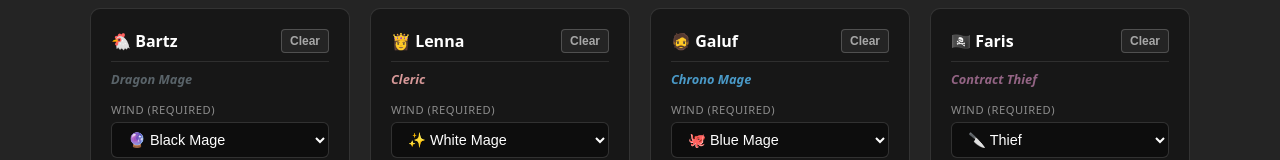
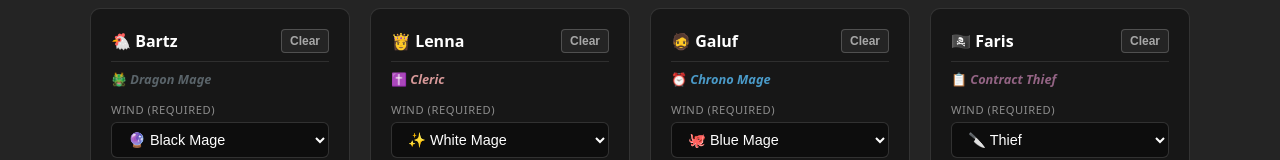
Before and after one commit to DiazAilan/ffv-job-selector, a React (Vite) app: page / in a window 1280 px wide. Both pictures are taken after a click on the button "Random All". Shown: the part 231-391 px from the top of the page. Built offline with nearby package versions, Linux system fonts and the light colour scheme.

Commit message:
Add combo emojis, avoid base job emojis, symmetric job combo lookup
Co-authored-by: Cursor <cursoragent@cursor.com>

```diff
--- a/src/App.tsx
+++ b/src/App.tsx
@@ -5,7 +5,7 @@ import {
   ALL_JOBS,
   findJobById,
 } from './data/jobs'
-import { getJobComboTitle } from './data/jobCombos'
+import { getJobCombo } from './data/jobCombos'
 import { mixHexColors } from './utils/color'
 import {
   type SavedSelections,
@@ -263,6 +263,7 @@ function App() {
           const otherOptions = getJobOptions('otherJob', charId)
           const windJob = s.windJob ? findJobById(s.windJob) : null
           const otherJob = s.otherJob ? findJobById(s.otherJob) : null
+          const combo = s.windJob && s.otherJob ? getJobCombo(s.windJob, s.otherJob) : null
 
           return (
             <section key={charId} className="character-card">
@@ -277,14 +278,14 @@ function App() {
                   Clear
                 </button>
               </div>
-              {s.windJob && s.otherJob && windJob && otherJob && getJobComboTitle(s.windJob, s.otherJob) && (
+              {combo && windJob && otherJob && (
                 <p
                   className="combo-title"
                   style={{
                     color: mixHexColors(windJob.color, otherJob.color),
                   }}
                 >
-                  {getJobComboTitle(s.windJob, s.otherJob)}
+                  {combo.emoji} {combo.title}
                 </p>
               )}
               <div className="slots">
--- a/src/data/jobCombos.ts
+++ b/src/data/jobCombos.ts
@@ -1,128 +1,138 @@
 /**
- * Fancy titles for Wind + Other job combinations.
+ * Fancy titles and emojis for Wind + Other job combinations.
  * Key format: "windJobId|otherJobId"
  */
-export const JOB_COMBO_TITLES: Record<string, string> = {
+export interface JobCombo {
+  title: string
+  emoji: string
+}
+
+export const JOB_COMBOS: Record<string, JobCombo> = {
   // Knight combos
-  'knight|white-mage': 'Paladin',
-  'knight|black-mage': 'Dark Knight',
-  'knight|monk': 'Champion',
-  'knight|red-mage': 'Spellblade',
-  'knight|mystic-knight': 'Rune Knight',
-  'knight|samurai': 'Blade Master',
-  'knight|dragoon': 'Dragon Knight',
-  'knight|summoner': 'Knight Summoner',
-  'knight|berserker': 'Ravager',
-  'knight|ninja': 'Shadow Knight',
-  'knight|ranger': 'Forest Knight',
-  'knight|beastmaster': 'Beast Knight',
-  'knight|thief': 'Rogue',
-  'knight|blue-mage': 'Rune Knight',
-  'knight|time-mage': 'Temporal Knight',
-  'knight|geomancer': 'Terra Knight',
-  'knight|bard': 'War Bard',
-  'knight|dancer': 'Blade Dancer',
-  'knight|chemist': 'Battle Medic',
+  'knight|white-mage': { title: 'Paladin', emoji: '⚜️' },
+  'knight|black-mage': { title: 'Dark Knight', emoji: '🌑' },
+  'knight|monk': { title: 'Champion', emoji: '🏆' },
+  'knight|red-mage': { title: 'Spellblade', emoji: '🪄' },
+  'knight|mystic-knight': { title: 'Rune Knight', emoji: '📜' },
+  'knight|samurai': { title: 'Blade Master', emoji: '⚔️' },
+  'knight|dragoon': { title: 'Dragon Knight', emoji: '🐲' },
+  'knight|summoner': { title: 'Knight Summoner', emoji: '🦅' },
+  'knight|berserker': { title: 'Ravager', emoji: '😤' },
+  'knight|ninja': { title: 'Shadow Knight', emoji: '🌑' },
+  'knight|ranger': { title: 'Forest Knight', emoji: '🌲' },
+  'knight|beastmaster': { title: 'Beast Knight', emoji: '🐺' },
+  'knight|thief': { title: 'Rogue', emoji: '🎭' },
+  'knight|blue-mage': { title: 'Rune Knight', emoji: '📜' },
+  'knight|time-mage': { title: 'Temporal Knight', emoji: '⏰' },
+  'knight|geomancer': { title: 'Terra Knight', emoji: '🗻' },
+  'knight|bard': { title: 'War Bard', emoji: '🎺' },
+  'knight|dancer': { title: 'Blade Dancer', emoji: '💃' },
+  'knight|chemist': { title: 'Battle Medic', emoji: '🩹' },
   // Monk combos
-  'monk|white-mage': 'Martial Sage',
-  'monk|black-mage': 'Mystic',
-  'monk|ninja': 'Martial Artist',
-  'monk|chemist': 'Alchemist',
-  'monk|berserker': 'Brawler',
-  'monk|red-mage': 'War Mage',
-  'monk|summoner': 'Summoning Monk',
-  'monk|samurai': 'Iron Fist',
-  'monk|dragoon': 'Dragon Fist',
-  'monk|thief': 'Street Fighter',
-  'monk|blue-mage': 'Beast Sage',
-  'monk|mystic-knight': 'Spellfist',
-  'monk|time-mage': 'Chrono Monk',
-  'monk|beastmaster': 'Beast Fist',
-  'monk|geomancer': 'Earth Fist',
-  'monk|ranger': 'Hunt Master',
-  'monk|bard': 'Battle Dancer',
-  'monk|dancer': 'Martial Dancer',
+  'monk|white-mage': { title: 'Martial Sage', emoji: '🧘' },
+  'monk|black-mage': { title: 'Mystic', emoji: '📿' },
+  'monk|ninja': { title: 'Martial Artist', emoji: '🥋' },
+  'monk|chemist': { title: 'Alchemist', emoji: '⚗️' },
+  'monk|berserker': { title: 'Brawler', emoji: '✊' },
+  'monk|red-mage': { title: 'War Mage', emoji: '🪄' },
+  'monk|summoner': { title: 'Summoning Monk', emoji: '🙏' },
+  'monk|samurai': { title: 'Iron Fist', emoji: '✊' },
+  'monk|dragoon': { title: 'Dragon Fist', emoji: '🐲' },
+  'monk|thief': { title: 'Street Fighter', emoji: '🥊' },
+  'monk|blue-mage': { title: 'Beast Sage', emoji: '🦎' },
+  'monk|mystic-knight': { title: 'Spellfist', emoji: '💫' },
+  'monk|time-mage': { title: 'Chrono Monk', emoji: '⏱️' },
+  'monk|beastmaster': { title: 'Beast Fist', emoji: '🦁' },
+  'monk|geomancer': { title: 'Earth Fist', emoji: '🪨' },
+  'monk|ranger': { title: 'Hunt Master', emoji: '🎯' },
+  'monk|bard': { title: 'Battle Dancer', emoji: '🥁' },
+  'monk|dancer': { title: 'Martial Dancer', emoji: '🕺' },
   // Thief combos
-  'thief|ninja': 'Assassin',
-  'thief|ranger': 'Scout',
-  'thief|dancer': 'Trickster',
-  'thief|bard': 'Minstrel',
-  'thief|white-mage': 'Healing Hand',
-  'thief|black-mage': 'Shadow Mage',
-  'thief|blue-mage': 'Spell Thief',
-  'thief|red-mage': 'Crimson Rogue',
-  'thief|time-mage': 'Time Thief',
-  'thief|summoner': 'Contract Thief',
-  'thief|berserker': 'Cutthroat',
-  'thief|mystic-knight': 'Arcane Blade',
-  'thief|beastmaster': 'Beast Tamer',
-  'thief|geomancer': 'Nature Thief',
-  'thief|dragoon': 'Lance Thief',
-  'thief|samurai': 'Ronin',
-  'thief|chemist': 'Poisoner',
+  'thief|ninja': { title: 'Assassin', emoji: '🎭' },
+  'thief|ranger': { title: 'Scout', emoji: '🔭' },
+  'thief|dancer': { title: 'Trickster', emoji: '🃏' },
+  'thief|bard': { title: 'Minstrel', emoji: '🎸' },
+  'thief|white-mage': { title: 'Healing Hand', emoji: '✋' },
+  'thief|black-mage': { title: 'Shadow Mage', emoji: '🌑' },
+  'thief|blue-mage': { title: 'Spell Thief', emoji: '📜' },
+  'thief|red-mage': { title: 'Crimson Rogue', emoji: '❤️' },
+  'thief|time-mage': { title: 'Time Thief', emoji: '⏱️' },
+  'thief|summoner': { title: 'Contract Thief', emoji: '📋' },
+  'thief|berserker': { title: 'Cutthroat', emoji: '☠️' },
+  'thief|mystic-knight': { title: 'Arcane Blade', emoji: '🪄' },
+  'thief|beastmaster': { title: 'Beast Tamer', emoji: '🦜' },
+  'thief|geomancer': { title: 'Nature Thief', emoji: '🍃' },
+  'thief|dragoon': { title: 'Lance Thief', emoji: '🦅' },
+  'thief|samurai': { title: 'Ronin', emoji: '🎌' },
+  'thief|chemist': { title: 'Poisoner', emoji: '☠️' },
   // Black Mage combos
-  'black-mage|white-mage': 'Sage',
-  'black-mage|summoner': 'Warlock',
-  'black-mage|red-mage': 'Magus',
-  'black-mage|blue-mage': 'Arcanist',
-  'black-mage|geomancer': 'Elementalist',
-  'black-mage|mystic-knight': 'Dark Knight',
-  'black-mage|time-mage': 'Chronomancer',
-  'black-mage|monk': 'Mystic',
-  'black-mage|knight': 'Spellblade',
-  'black-mage|thief': 'Shadow Mage',
-  'black-mage|berserker': 'Berserker Mage',
-  'black-mage|beastmaster': 'Beast Mage',
-  'black-mage|ninja': 'Shadow Caster',
-  'black-mage|ranger': 'Hunt Mage',
-  'black-mage|bard': 'Dark Bard',
-  'black-mage|dragoon': 'Dragon Mage',
-  'black-mage|dancer': 'Dark Dancer',
-  'black-mage|samurai': 'Blade Mage',
-  'black-mage|chemist': 'Alchemist',
+  'black-mage|white-mage': { title: 'Sage', emoji: '📖' },
+  'black-mage|summoner': { title: 'Warlock', emoji: '👹' },
+  'black-mage|red-mage': { title: 'Magus', emoji: '🪄' },
+  'black-mage|blue-mage': { title: 'Arcanist', emoji: '📜' },
+  'black-mage|geomancer': { title: 'Elementalist', emoji: '🌪️' },
+  'black-mage|mystic-knight': { title: 'Dark Knight', emoji: '⚔️' },
+  'black-mage|time-mage': { title: 'Chronomancer', emoji: '⏰' },
+  'black-mage|monk': { title: 'Mystic', emoji: '📿' },
+  'black-mage|knight': { title: 'Spellblade', emoji: '🪄' },
+  'black-mage|thief': { title: 'Shadow Mage', emoji: '🌑' },
+  'black-mage|berserker': { title: 'Berserker Mage', emoji: '😤' },
+  'black-mage|beastmaster': { title: 'Beast Mage', emoji: '🦇' },
+  'black-mage|ninja': { title: 'Shadow Caster', emoji: '🌙' },
+  'black-mage|ranger': { title: 'Hunt Mage', emoji: '🎯' },
+  'black-mage|bard': { title: 'Dark Bard', emoji: '🎻' },
+  'black-mage|dragoon': { title: 'Dragon Mage', emoji: '🐲' },
+  'black-mage|dancer': { title: 'Dark Dancer', emoji: '👤' },
+  'black-mage|samurai': { title: 'Blade Mage', emoji: '🪄' },
+  'black-mage|chemist': { title: 'Alchemist', emoji: '⚗️' },
   // White Mage combos
-  'white-mage|summoner': 'White Summoner',
-  'white-mage|chemist': 'Medic',
-  'white-mage|time-mage': 'Oracle',
-  'white-mage|geomancer': 'Druid',
-  'white-mage|red-mage': 'Cleric',
-  'white-mage|blue-mage': 'Healing Sage',
-  'white-mage|knight': 'Paladin',
-  'white-mage|monk': 'Martial Sage',
-  'white-mage|thief': 'Healing Hand',
-  'white-mage|black-mage': 'Sage',
-  'white-mage|berserker': 'Battle Priest',
-  'white-mage|mystic-knight': 'Holy Knight',
-  'white-mage|beastmaster': 'Beast Healer',
-  'white-mage|ninja': 'Shadow Healer',
-  'white-mage|ranger': 'Forest Healer',
-  'white-mage|bard': 'Healing Bard',
-  'white-mage|dragoon': 'Holy Lancer',
-  'white-mage|dancer': 'Sacred Dancer',
-  'white-mage|samurai': 'Spirit Blade',
+  'white-mage|summoner': { title: 'White Summoner', emoji: '🕊️' },
+  'white-mage|chemist': { title: 'Medic', emoji: '🩺' },
+  'white-mage|time-mage': { title: 'Oracle', emoji: '👁️' },
+  'white-mage|geomancer': { title: 'Druid', emoji: '🌳' },
+  'white-mage|red-mage': { title: 'Cleric', emoji: '✝️' },
+  'white-mage|blue-mage': { title: 'Healing Sage', emoji: '💠' },
+  'white-mage|knight': { title: 'Paladin', emoji: '⚜️' },
+  'white-mage|monk': { title: 'Martial Sage', emoji: '🧘' },
+  'white-mage|thief': { title: 'Healing Hand', emoji: '✋' },
+  'white-mage|black-mage': { title: 'Sage', emoji: '📖' },
+  'white-mage|berserker': { title: 'Battle Priest', emoji: '⛪' },
+  'white-mage|mystic-knight': { title: 'Holy Knight', emoji: '✝️' },
+  'white-mage|beastmaster': { title: 'Beast Healer', emoji: '🦌' },
+  'white-mage|ninja': { title: 'Shadow Healer', emoji: '🌙' },
+  'white-mage|ranger': { title: 'Forest Healer', emoji: '🌲' },
+  'white-mage|bard': { title: 'Healing Bard', emoji: '🎸' },
+  'white-mage|dragoon': { title: 'Holy Lancer', emoji: '♰' },
+  'white-mage|dancer': { title: 'Sacred Dancer', emoji: '💃' },
+  'white-mage|samurai': { title: 'Spirit Blade', emoji: '🗡️' },
   // Blue Mage combos
-  'blue-mage|black-mage': 'Arcanist',
-  'blue-mage|red-mage': 'Spellblade',
-  'blue-mage|summoner': 'Eidolon',
-  'blue-mage|monk': 'Beast Sage',
-  'blue-mage|knight': 'Rune Knight',
-  'blue-mage|thief': 'Spell Thief',
-  'blue-mage|white-mage': 'Healing Sage',
-  'blue-mage|time-mage': 'Chrono Mage',
-  'blue-mage|berserker': 'Beast Rage',
-  'blue-mage|mystic-knight': 'Rune Blade',
-  'blue-mage|beastmaster': 'Beast Lord',
-  'blue-mage|geomancer': 'Nature Mage',
-  'blue-mage|ninja': 'Shadow Beast',
-  'blue-mage|ranger': 'Hunt Mage',
-  'blue-mage|bard': 'Song Mage',
-  'blue-mage|dragoon': 'Dragon Mage',
-  'blue-mage|dancer': 'Beast Dancer',
-  'blue-mage|samurai': 'Rune Blade',
-  'blue-mage|chemist': 'Alchemist',
+  'blue-mage|black-mage': { title: 'Arcanist', emoji: '📜' },
+  'blue-mage|red-mage': { title: 'Spellblade', emoji: '🪄' },
+  'blue-mage|summoner': { title: 'Eidolon', emoji: '👻' },
+  'blue-mage|monk': { title: 'Beast Sage', emoji: '🦎' },
+  'blue-mage|knight': { title: 'Rune Knight', emoji: '📜' },
+  'blue-mage|thief': { title: 'Spell Thief', emoji: '📖' },
+  'blue-mage|white-mage': { title: 'Healing Sage', emoji: '💠' },
+  'blue-mage|time-mage': { title: 'Chrono Mage', emoji: '⏰' },
+  'blue-mage|berserker': { title: 'Beast Rage', emoji: '😤' },
+  'blue-mage|mystic-knight': { title: 'Rune Blade', emoji: '🪄' },
+  'blue-mage|beastmaster': { title: 'Beast Lord', emoji: '🦁' },
+  'blue-mage|geomancer': { title: 'Nature Mage', emoji: '🌳' },
+  'blue-mage|ninja': { title: 'Shadow Beast', emoji: '🐺' },
+  'blue-mage|ranger': { title: 'Hunt Mage', emoji: '🎯' },
+  'blue-mage|bard': { title: 'Song Mage', emoji: '🎤' },
+  'blue-mage|dragoon': { title: 'Dragon Mage', emoji: '🐲' },
+  'blue-mage|dancer': { title: 'Beast Dancer', emoji: '🦚' },
+  'blue-mage|samurai': { title: 'Rune Blade', emoji: '📜' },
+  'blue-mage|chemist': { title: 'Alchemist', emoji: '⚗️' },
+}
+
+export function getJobCombo(windJobId: string, otherJobId: string): JobCombo | null {
+  const key1 = `${windJobId}|${otherJobId}`
+  const key2 = `${otherJobId}|${windJobId}`
+  return JOB_COMBOS[key1] ?? JOB_COMBOS[key2] ?? null
 }
 
 export function getJobComboTitle(windJobId: string, otherJobId: string): string | null {
-  const key = `${windJobId}|${otherJobId}`
-  return JOB_COMBO_TITLES[key] ?? null
+  return getJobCombo(windJobId, otherJobId)?.title ?? null
 }
```
